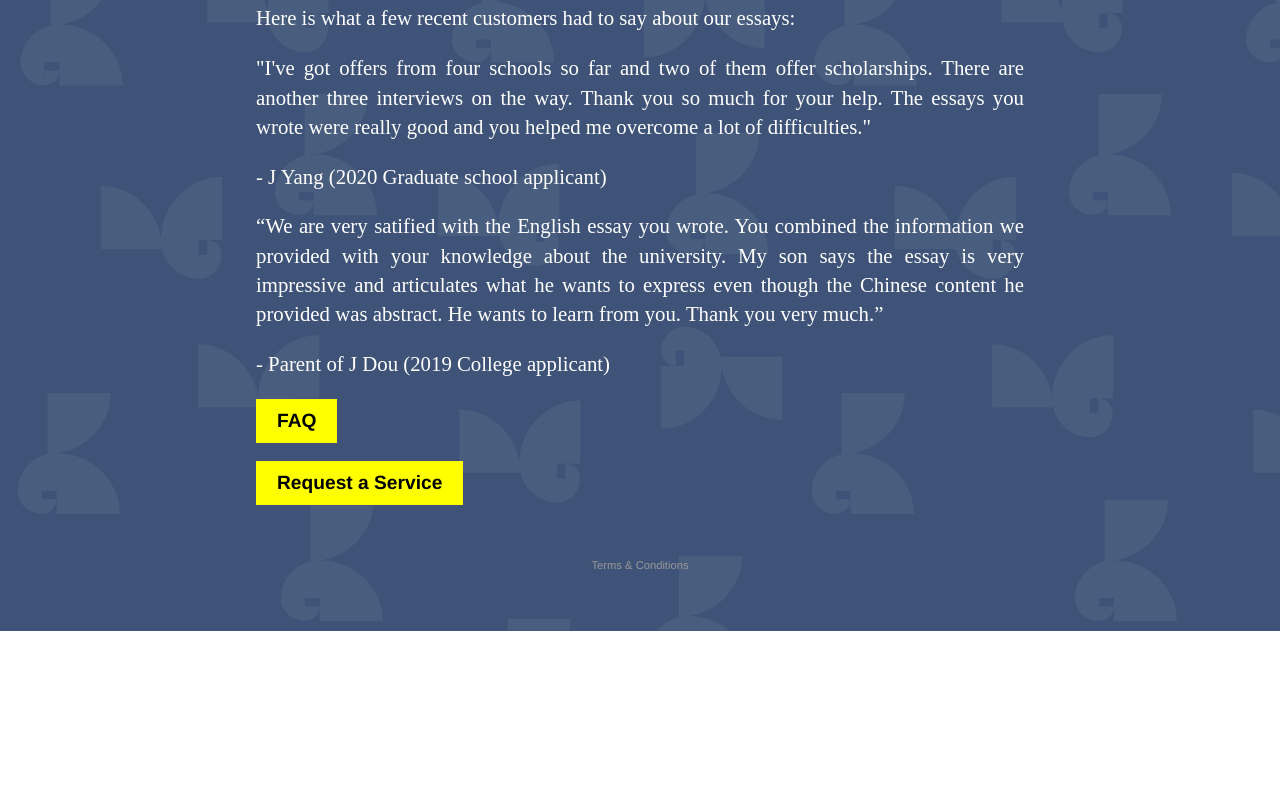
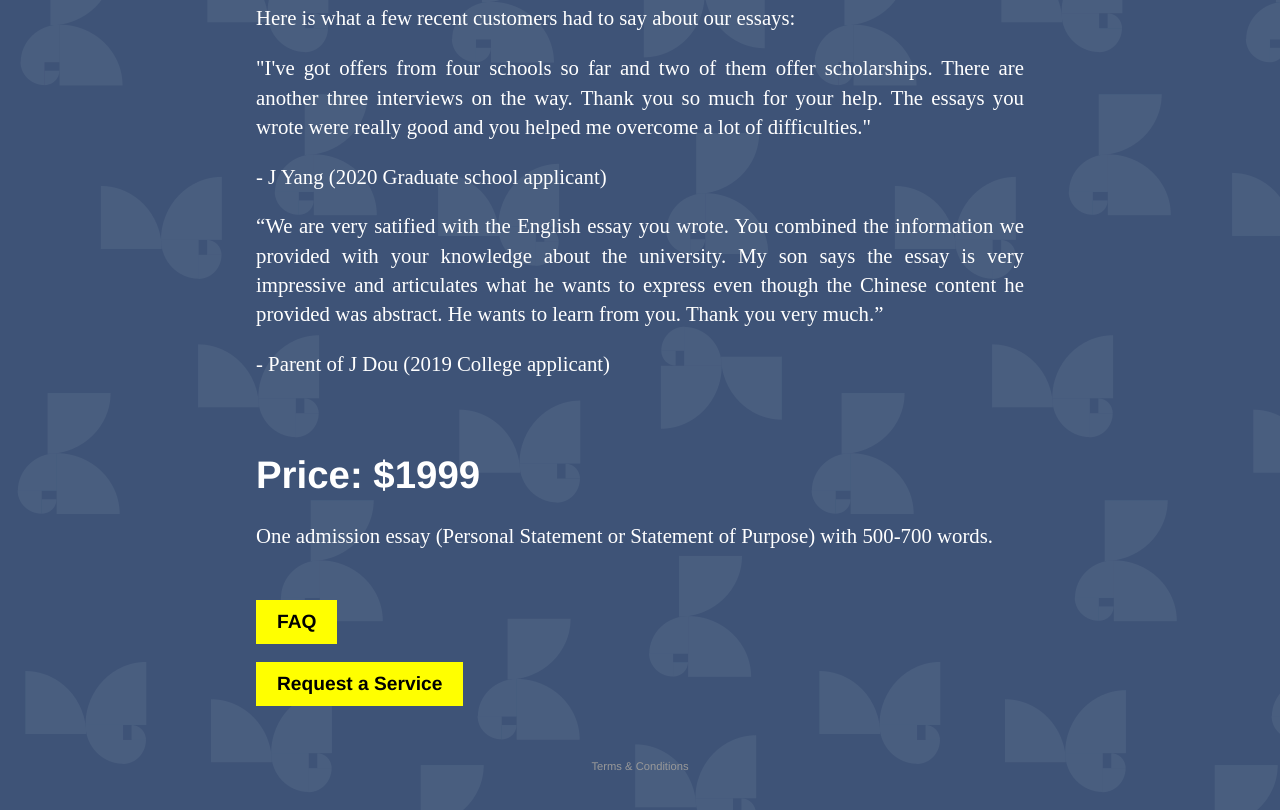
Before and after one commit to PnFTech/goldenessay_mini, a plain HTML site: page static/services_EN.html in a window 1280 px wide. Shown: the part 1184-1994 px from the top of the page. Before the commit the page ends 1815 px from the top, so only its background shows below. Drawn offline with Linux system fonts and the light colour scheme.

Commit message:
edited service

```diff
--- a/static/services_EN.html
+++ b/static/services_EN.html
@@ -48,6 +48,10 @@
         to express even though the Chinese content he provided was abstract. He
         wants to learn from you. Thank you very much.”</p>
       <p>- Parent of J Dou (2019 College applicant)</p>
+      <br>
+      <h2>Price: $1999</h2>
+      <p>One admission essay (Personal Statement or Statement of Purpose) with 500-700 words.</p>
+      <br>
 
     </div>
     <a class="button" href="faq_EN.html"><b>FAQ</b></a>
```
